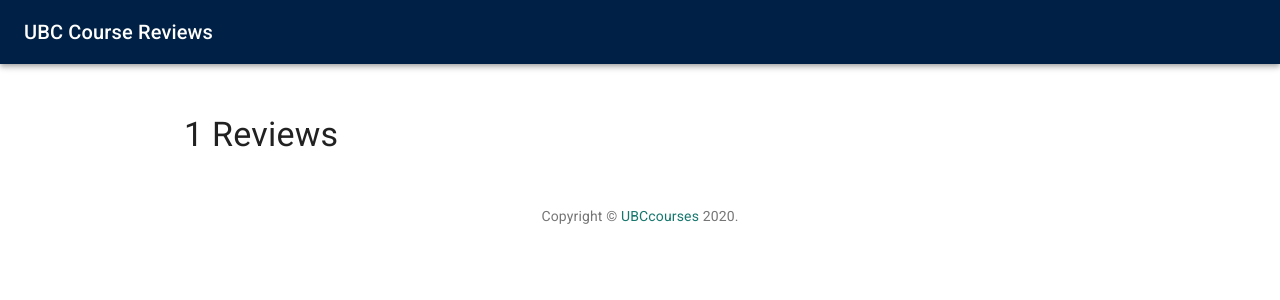
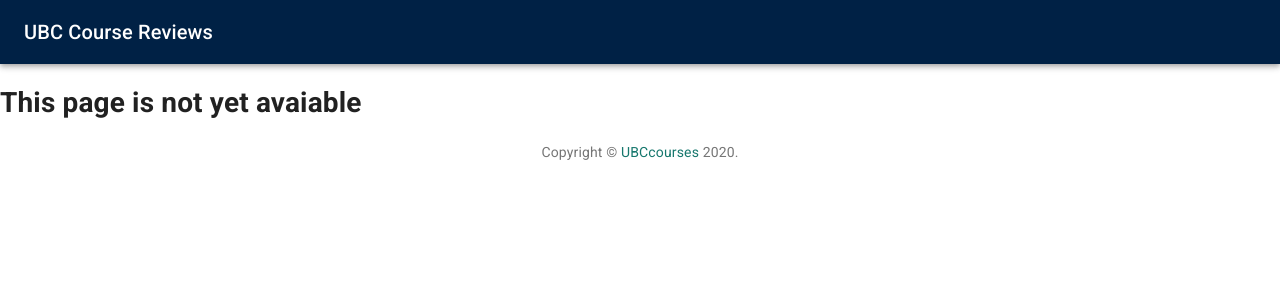
Before and after one commit to yasserelsaid/ubc-courses, a Next.js app: page /professor/1 in a window 1280 px wide. Shown: the top 300 px of the page. Built offline with nearby package versions, Linux system fonts and the light colour scheme; no server answers; the database is empty.

Commit message:
professor page fix

```diff
--- a/pages/professor/[id].js
+++ b/pages/professor/[id].js
@@ -9,7 +9,7 @@ import Typography from '@material-ui/core/Typography';
 import { NextSeo } from 'next-seo';
 import { useRouter } from 'next/router';
 
-export default function department({ reviews }) {
+export default function professor({ reviews }) {
   const router = useRouter();
   const professorName = router.query.id;
   const seoDescription = `Reviews of courses taught by professor ${professorName} at UBC `;
@@ -17,7 +17,8 @@ export default function department({ reviews }) {
 
   return (
     <>
-      <NextSeo
+      <h1>This page is not yet avaiable</h1>
+      {/* <NextSeo
         title={seoTitle}
         description={seoDescription}
         openGraph={{
@@ -39,7 +40,7 @@ export default function department({ reviews }) {
             </Typography>
           )}
         </Box>
-      </Container>
+      </Container> */}
     </>
   );
 }
```
